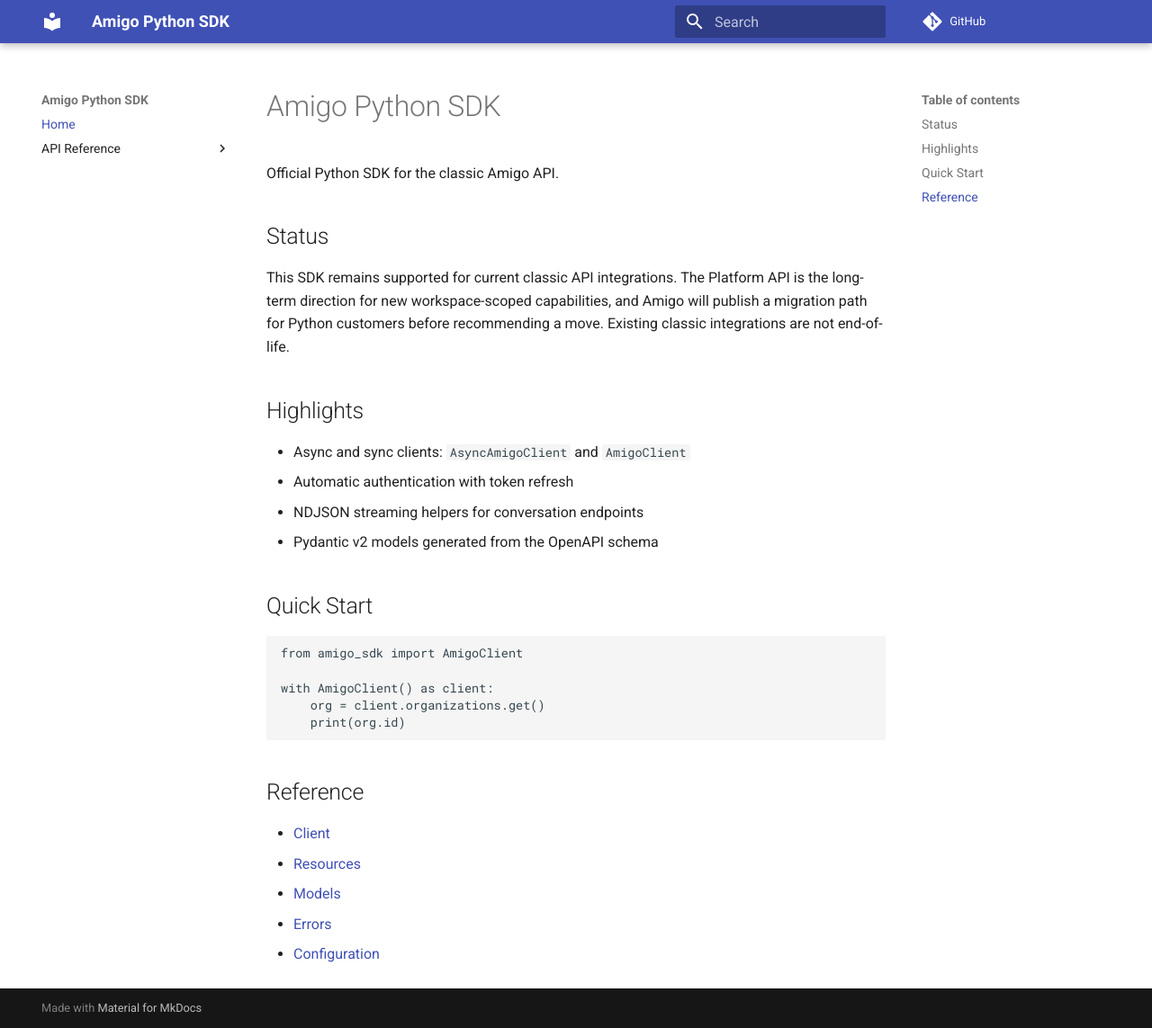
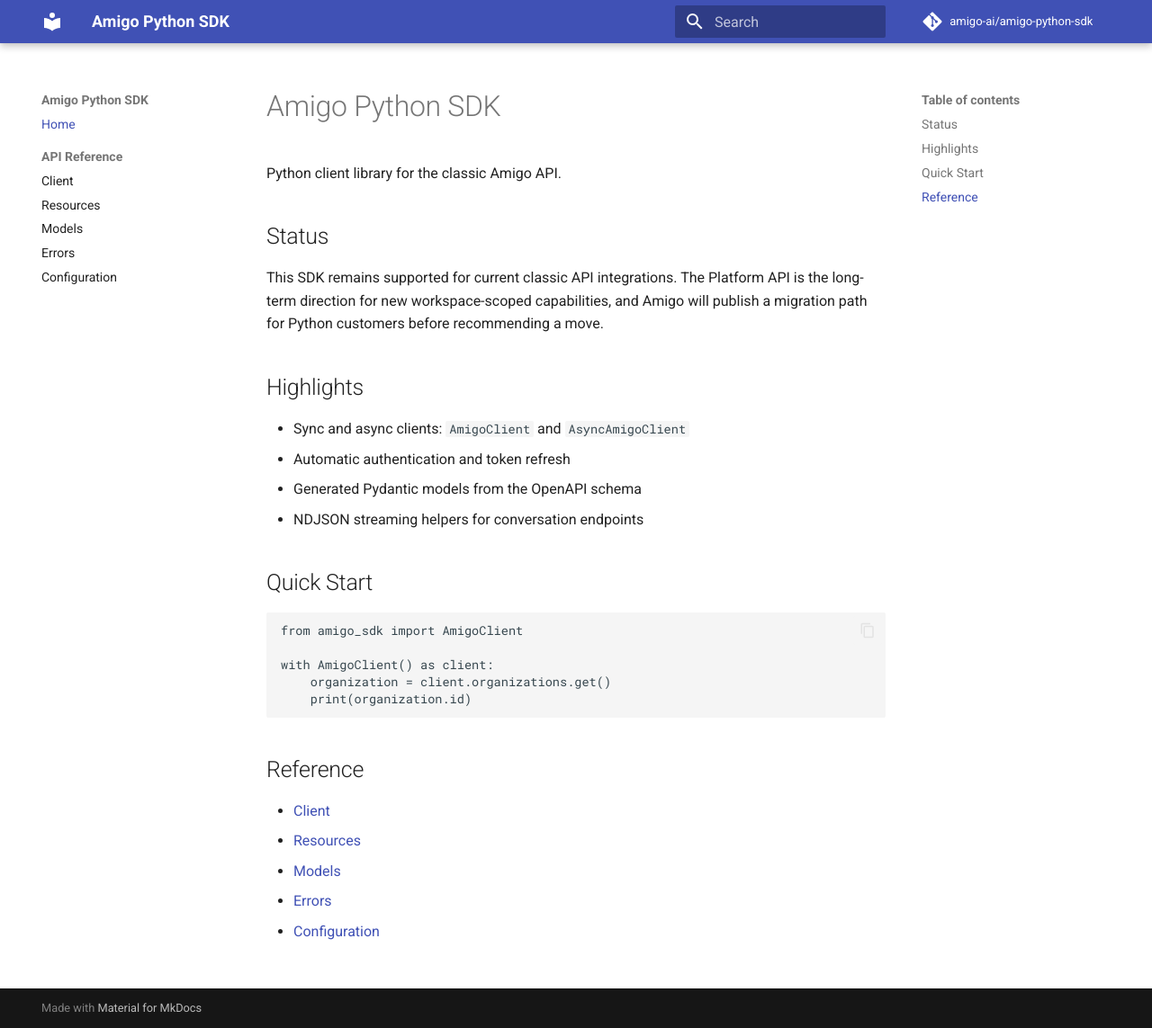
Before and after one commit to amigo-ai/amigo-python-sdk, an MkDocs documentation site: the page built from docs/index.md, in a window 1280 px wide and 1143 px high. Shown: the whole window at 90% size. Built offline with MkDocs 1.6.1 and Material for MkDocs 9.7.7, drawn with Linux system fonts in a browser that asks for light colours; comment, search, counter and statistics services are not loaded.

Commit message:
docs: elevate python sdk presentation

````diff
--- a/docs/index.md
+++ b/docs/index.md
@@ -1,17 +1,17 @@
 # Amigo Python SDK
 
-Official Python SDK for the classic Amigo API.
+Python client library for the classic Amigo API.
 
 ## Status
 
-This SDK remains supported for current classic API integrations. The Platform API is the long-term direction for new workspace-scoped capabilities, and Amigo will publish a migration path for Python customers before recommending a move. Existing classic integrations are not end-of-life.
+This SDK remains supported for current classic API integrations. The Platform API is the long-term direction for new workspace-scoped capabilities, and Amigo will publish a migration path for Python customers before recommending a move.
 
 ## Highlights
 
-- Async and sync clients: `AsyncAmigoClient` and `AmigoClient`
-- Automatic authentication with token refresh
+- Sync and async clients: `AmigoClient` and `AsyncAmigoClient`
+- Automatic authentication and token refresh
+- Generated Pydantic models from the OpenAPI schema
 - NDJSON streaming helpers for conversation endpoints
-- Pydantic v2 models generated from the OpenAPI schema
 
 ## Quick Start
 
@@ -19,8 +19,8 @@
 from amigo_sdk import AmigoClient
 
 with AmigoClient() as client:
-    org = client.organizations.get()
-    print(org.id)
+    organization = client.organizations.get()
+    print(organization.id)
 ```
 
 ## Reference
--- a/mkdocs.yml
+++ b/mkdocs.yml
@@ -1,11 +1,18 @@
 site_name: Amigo Python SDK
 site_description: API reference for the Amigo AI Python SDK
+site_url: https://amigo-ai.github.io/amigo-python-sdk/
 repo_url: https://github.com/amigo-ai/amigo-python-sdk
+repo_name: amigo-ai/amigo-python-sdk
+edit_uri: edit/main/docs/
 
 theme:
   name: material
   palette:
     primary: indigo
+  features:
+    - navigation.instant
+    - navigation.sections
+    - content.code.copy
 
 nav:
   - Home: index.md
--- a/pyproject.toml
+++ b/pyproject.toml
@@ -4,11 +4,12 @@
 
 [project]
 name="amigo_sdk"
-description = "Amigo AI Python SDK"
+description = "Official Python SDK for the classic Amigo API"
 readme = "README.md"
 requires-python = ">= 3.11"
 authors=[{name="Amigo AI"}]
 license = "MIT"
+keywords = ["amigo", "sdk", "python", "api", "conversation"]
 classifiers = [
   "Programming Language :: Python :: 3",
   "Programming Language :: Python :: 3 :: Only",
@@ -28,6 +29,7 @@
 [project.urls]
 Homepage = "https://github.com/amigo-ai/amigo-python-sdk"
 Documentation = "https://docs.amigo.ai"
+APIReference = "https://amigo-ai.github.io/amigo-python-sdk/"
 Repository = "https://github.com/amigo-ai/amigo-python-sdk"
 Issues = "https://github.com/amigo-ai/amigo-python-sdk/issues"
 Changelog = "https://github.com/amigo-ai/amigo-python-sdk/blob/main/CHANGELOG.md"
````
Also changed, not shown: README.md (+38 -27 lines), 2 other files.
